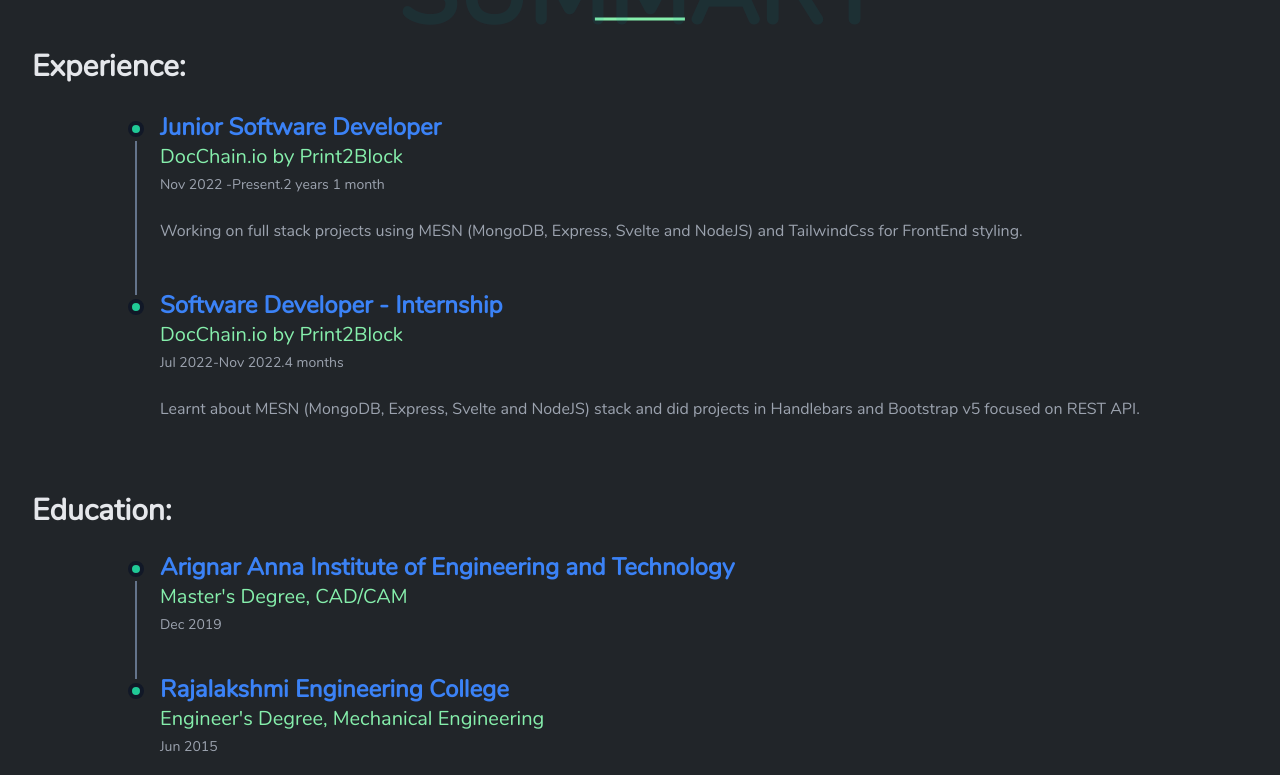
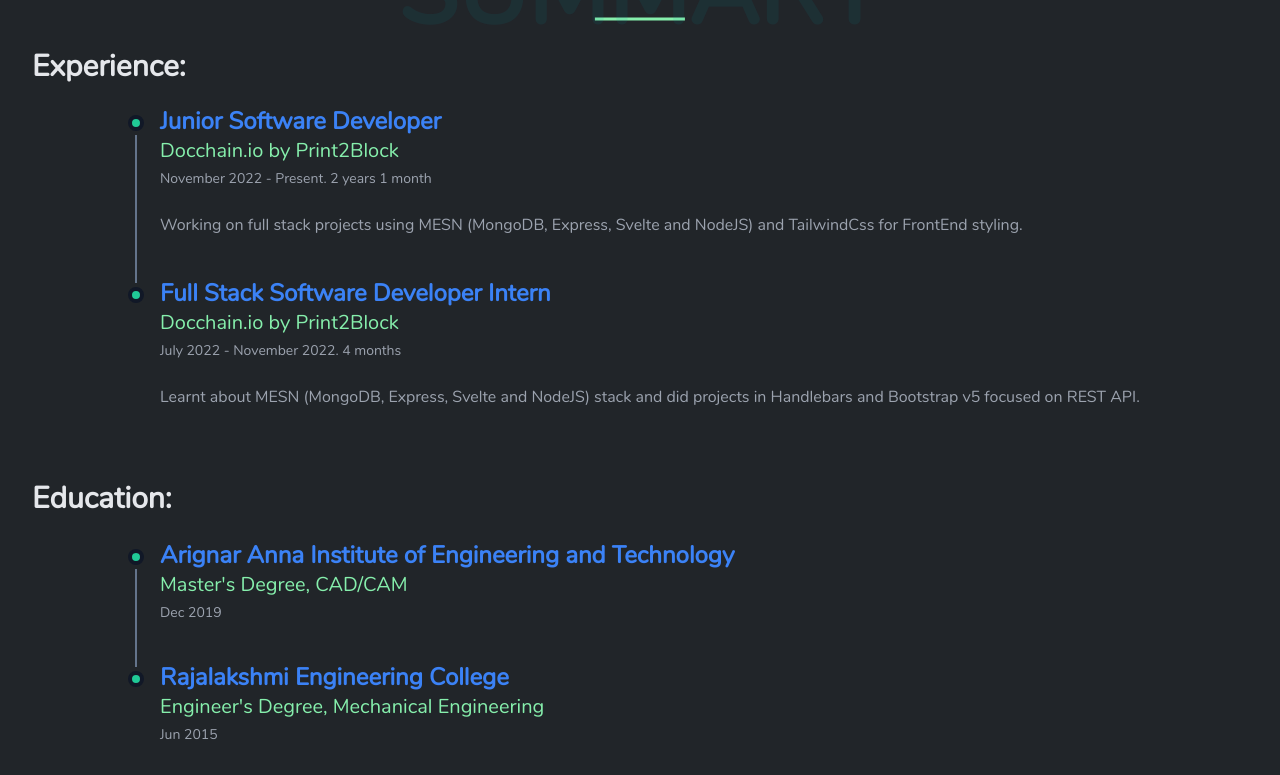
Before and after one commit to venky-123-debug/My_Portfolio, a Svelte app: page / in a window 1280 px wide. Shown: the part 2495-3270 px from the top of the page. Built offline with nearby package versions, Linux system fonts and the light colour scheme.

Commit message:
experience card has been changed as per mydetails

```diff
--- a/src/pages/home/index.svelte
+++ b/src/pages/home/index.svelte
@@ -49,6 +49,8 @@
     <div class="absolute bottom-8 left-1/2 transform -translate-x-1/2 text-center text-gray-300">
       <!-- svelte-ignore missing-declaration -->
       <!-- svelte-ignore a11y-click-events-have-key-events -->
+
+      <!-- <i on:click={scrollToAbout} class="fa-solid fa-computer-mouse cursor-pointer fa-xl h-10 border border-[#a0a1a533] rounded-full flex items-center justify-center"></i> -->
       <i on:click={scrollToAbout} class="fa-solid fa-chevron-down cursor-pointer fa-bounce fa-xl h-10 w-10 border border-[#a0a1a533] rounded-full flex items-center justify-center" />
     </div>
   </div>
--- a/src/pages/summaryPage/components/experince.svelte
+++ b/src/pages/summaryPage/components/experince.svelte
@@ -1,6 +1,5 @@
 <script>
   export let item
-
 
   const parseMonthYearString = (monthYearString) => {
     const [month, year] = monthYearString.split(" ")
@@ -9,51 +8,34 @@
   }
 
   const calculateMonthDifference = (startDateStr, endDateStr) => {
-    const startDate = parseMonthYearString(startDateStr);
-    let endDate;
+    const startDate = parseMonthYearString(startDateStr)
+    let endDate = endDateStr === "present" ? new Date() : parseMonthYearString(endDateStr)
 
-    if (endDateStr.toLowerCase() === 'present') {
-        endDate = new Date();  // Use current date
-    } else {
-        endDate = parseMonthYearString(endDateStr);
-    }
+    const totalMonths = (endDate.getFullYear() - startDate.getFullYear()) * 12 + (endDate.getMonth() - startDate.getMonth())
 
-    const startYear = startDate.getFullYear();
-    const startMonth = startDate.getMonth();
+    const years = Math.floor(totalMonths / 12)
+    const months = totalMonths % 12
 
-    const endYear = endDate.getFullYear();
-    const endMonth = endDate.getMonth();
+    const yearText = years > 0 ? `${years} year${years > 1 ? "s" : ""}` : ""
+    const monthText = months > 0 ? `${months} month${months > 1 ? "s" : ""}` : ""
 
-    const totalMonths = (endYear - startYear) * 12 + (endMonth - startMonth);
+    return `${yearText}${yearText && monthText ? " " : ""}${monthText}`
+  }
 
-    const years = Math.floor(totalMonths / 12);
-    const months = totalMonths % 12;
-
-    const yearText = years > 0 ? `${years} year${years > 1 ? 's' : ''}` : '';
-    const monthText = months > 0 ? `${months} month${months > 1 ? 's' : ''}` : '';
-
-    const result = `${yearText}${years > 0 && months > 0 ? ' ' : ''}${monthText}`;
-
-    return result;
-}
-
-  let startDateStr = item.startYear
-  let endDateStr = item.endYear
+  let startDateStr = item.startDate
+  let endDateStr = item.current ? "present" : item.endDate
 
   let durationText = calculateMonthDifference(startDateStr, endDateStr)
 </script>
 
 <div class="relative pl-8 sm:pl-32 py-2 group">
-  <div class="font-caveat font-bold text-2xl text-blue-500 mb-1 sm:mb-0" style="padding-top: 6px;">{item.role}</div>
-  <!-- Vertical line (::before) ~ Date ~ Title ~ Circle marker (::after) -->
+  <div class="font-caveat font-bold text-2xl text-blue-500 mb-1 sm:mb-0">{item.role}</div>
   <div
     class="flex flex-col sm:flex-row items-start mb-1 group-last:before:hidden before:absolute before:left-2 sm:before:left-0 before:h-full before:px-px before:bg-slate-500 sm:before:ml-[6.5rem] sm:before:-mt-[14px] before:self-start before:-translate-x-1/2 before:translate-y-3 after:absolute after:left-2 sm:after:left-0 after:w-2 after:h-2 after:bg-primaryGreen after:border-4 after:box-content after:border-gray-900 after:rounded-full sm:after:ml-[6.5rem] after:-translate-x-1/2 after:-translate-y-[1.375rem]"
   >
-    <!-- <time class="sm:absolute left-0 -translate-y-[1.5rem] inline-flex items-center justify-center text-xs font-semibold uppercase w-20 h-6 mb-3 sm:mb-0 text-emerald-600 bg-gray-900 rounded-md">{item.year}</time> -->
-    <div class="text-xl text-green-300">{item.org}</div>
+    <div class="text-xl text-green-300">{item.company}</div>
   </div>
-  <div class="text-sm text-gray-400">{item.startYear}-{item.endYear}.{durationText}</div>
-
+  <div class="text-sm text-gray-400">{startDateStr} - {endDateStr === "present" ? "Present" : endDateStr}. {durationText}</div>
   <!-- Content -->
   <div class="text-gray-400 mt-6">{item.objective}</div>
 </div>
--- a/src/pages/summaryPage/index.svelte
+++ b/src/pages/summaryPage/index.svelte
@@ -1,4 +1,5 @@
 <script>
+  import { myDetails } from "../../scripts/myDetails"
   import EducationCard from "./components/educationCard.svelte"
   import Experince from "./components/experince.svelte"
 
@@ -26,7 +27,7 @@
   <div class="text-3xl font-bold pt-6 text-gray-200">Experience:</div>
   <div class="flex w-full pt-3 items-start justify-center gap-6">
     <div class="w-full flex flex-col gap-6">
-      {#each experience as item (item.startYear)}
+      {#each myDetails?.professionalExperience as item}
         <Experince {item} />
       {/each}
     </div>
--- a/src/scripts/myDetails.js
+++ b/src/scripts/myDetails.js
@@ -66,12 +66,14 @@ module.exports.myDetails = {
       company: "Docchain.io by Print2Block",
       startDate: "November 2022",
       current: true,
+      objective: "Working on full stack projects using MESN (MongoDB, Express, Svelte and NodeJS) and TailwindCss for FrontEnd styling.",
     },
     {
       role: "Full Stack Software Developer Intern",
       company: "Docchain.io by Print2Block",
       startDate: "July 2022",
       endDate: "November 2022",
+      objective: "Learnt about MESN (MongoDB, Express, Svelte and NodeJS) stack and did projects in Handlebars and Bootstrap v5 focused on REST API. ",
     },
   ],
   projects: [
```
